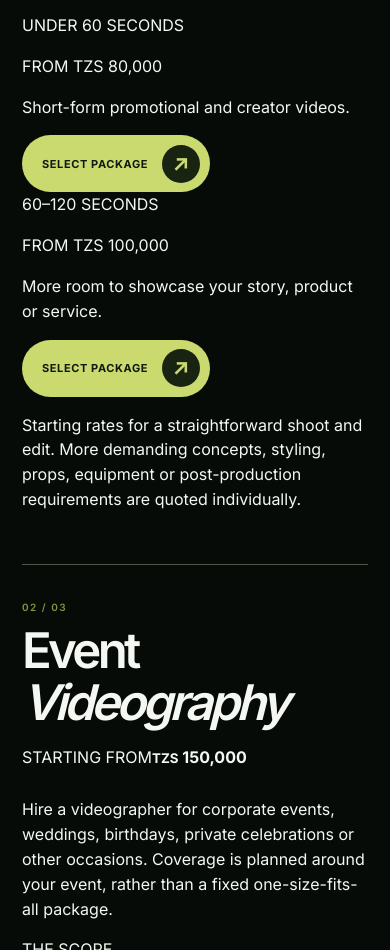
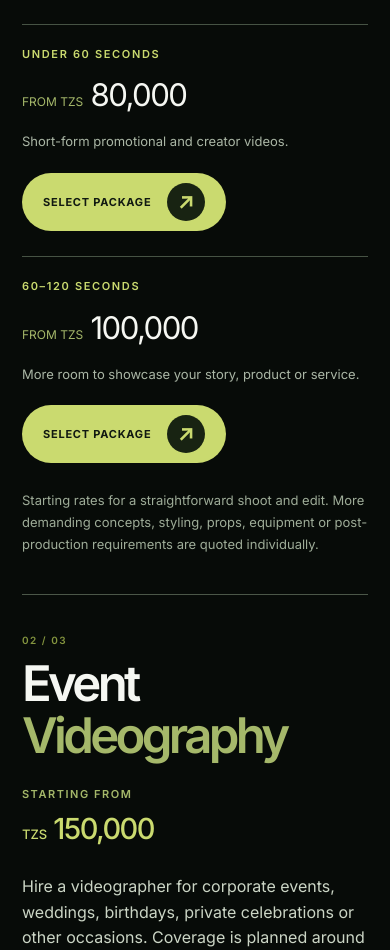
Before and after one commit to nellyjunior46-dotcom/viewfinity-art, a plain HTML site: page charges/videography/index.html in a window 390 px wide. Shown: the part 1050-2000 px from the top of the page. Drawn offline with Linux system fonts and the light colour scheme.

Commit message:
Style videography pricing and responsive enquiry CTA layout

```diff
--- a/charges/styles.css
+++ b/charges/styles.css
@@ -614,3 +614,44 @@ body:has(.menu-overlay.is-open) .site-header .vf-brand-header .vf-logo-black{dis
  .vf-social-scope-note>span{display:block;margin-bottom:14px}
  .vf-social-page .vf-wedding-tier-bottom>span{max-width:120px}
 }
+
+
+/* VIDEOGRAPHY — approachable starting prices, with VIEWFINITY's consistent editorial type */
+.vf-videography-page .vf-wedding-tier{padding-top:clamp(40px,5vw,75px);padding-bottom:clamp(40px,5vw,75px)}
+.vf-videography-page .vf-wedding-tier-name h3 em{font-style:normal;color:#A5B86A}
+.vf-videography-tier-kicker{font-size:11px;letter-spacing:.14em;line-height:1.5;color:#A5B86A;text-align:right;flex-shrink:0}
+.vf-videography-card-lead{font-size:clamp(16px,1.32vw,21px);line-height:1.6;color:#CBD5C5;max-width:890px;margin:0 0 clamp(27px,3vw,43px)}
+.vf-videography-duration-grid{display:grid;grid-template-columns:repeat(2,minmax(0,1fr));gap:clamp(20px,3.5vw,64px)}
+.vf-videography-option{min-width:0;padding:clamp(20px,2.5vw,33px) 0 clamp(15px,2vw,25px);border-top:1px solid #465344;display:flex;flex-direction:column;align-items:flex-start}
+.vf-videography-duration{display:block;color:#CADA6F;font-size:11px;font-weight:600;letter-spacing:.15em;line-height:1.5;margin-bottom:16px}
+.vf-videography-option-price{font-size:clamp(29px,3.2vw,49px);line-height:1.15;letter-spacing:-.05em;color:#F5F7F2;margin:0 0 17px;white-space:nowrap}
+.vf-videography-option-price span{font-size:clamp(12px,1.1vw,16px);letter-spacing:0;color:#A5B86A}
+.vf-videography-option>p:not(.vf-videography-option-price){font-size:clamp(13px,1.1vw,16px);line-height:1.6;color:#AAB6A5;margin:0 0 21px}
+.vf-videography-option>a{margin-top:auto}
+.vf-videography-page .vf-videography-select{display:inline-flex;align-items:center;justify-content:space-between;gap:16px;border-radius:999px;background:#CADA6F;color:#111911;min-height:51px;padding:9px 20px;font-size:11px;letter-spacing:.07em;font-weight:650}
+.vf-videography-page .vf-videography-select span{color:#111911}
+.vf-videography-card-footnote{font-size:13px;line-height:1.7;color:#9EAC98;max-width:900px;margin:clamp(23px,2.8vw,41px) 0 0}
+.vf-videography-tier-price{text-align:right;margin:0;white-space:nowrap}
+.vf-videography-tier-price>span{display:block;color:#A5B86A;font-size:11px;font-weight:600;letter-spacing:.14em;margin-bottom:9px}
+.vf-videography-tier-price strong{font-size:clamp(29px,3.15vw,49px);line-height:1.16;font-weight:500;letter-spacing:-.055em;color:#CADA6F}
+.vf-videography-tier-price strong small{font-size:clamp(13px,1.2vw,17px);letter-spacing:0}
+.vf-videography-detail-row{display:grid;grid-template-columns:repeat(2,minmax(0,1fr));gap:clamp(18px,3vw,45px)}
+.vf-videography-detail-row>div{border-top:1px solid #465344;padding-top:clamp(17px,2vw,26px)}
+.vf-videography-detail-row span{display:block;margin-bottom:17px;font-size:11px;font-weight:620;letter-spacing:.14em;color:#CADA6F}
+.vf-videography-detail-row p{font-size:clamp(14px,1.15vw,17px);line-height:1.68;color:#C1CDBB;max-width:450px;margin:0}
+.vf-videography-pricing-note{display:grid;grid-template-columns:minmax(165px,.4fr) minmax(0,1.6fr);gap:clamp(20px,4vw,60px);padding-top:clamp(27px,3.5vw,48px);margin-top:clamp(24px,3.2vw,45px);border-top:1px solid #4B5748}
+.vf-videography-pricing-note>span{color:#CADA6F;font-size:11px;font-weight:600;letter-spacing:.14em;line-height:1.6}
+.vf-videography-pricing-note>p{margin:0;max-width:820px;color:#AAB6A5;font-size:clamp(14px,1.15vw,17px);line-height:1.7}
+.vf-videography-pricing-note strong{color:#F5F7F2;font-weight:560}
+@media(max-width:760px){
+ .vf-videography-page .vf-wedding-tier{padding:38px 0}
+ .vf-videography-page .vf-wedding-tier-top{display:block}
+ .vf-videography-tier-kicker{display:block;margin:18px 0 0;text-align:left}
+ .vf-videography-tier-price{text-align:left;margin-top:25px}
+ .vf-videography-duration-grid,.vf-videography-detail-row{grid-template-columns:minmax(0,1fr);gap:22px}
+ .vf-videography-option{padding-top:21px;padding-bottom:3px}
+ .vf-videography-option-price{font-size:clamp(31px,8vw,43px)}
+ .vf-videography-pricing-note{display:block;padding-top:24px}
+ .vf-videography-pricing-note>span{display:block;margin-bottom:15px}
+ .vf-videography-tier .vf-wedding-tier-bottom>span{max-width:125px}
+}
```
